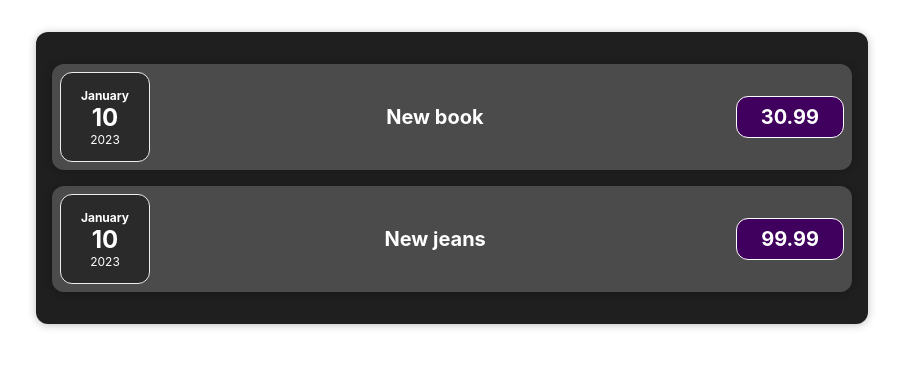
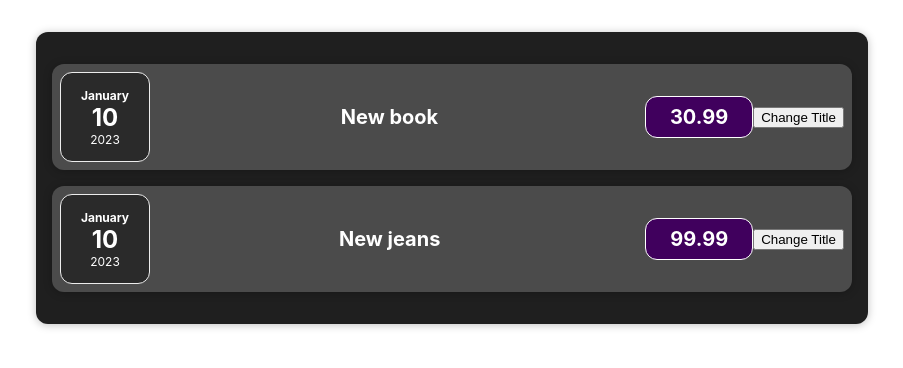
Before and after one commit to Schattsch/expenses2, a React (Create React App) app: page / in a window 1280 px wide. Shown: the top 368 px of the page, without its empty margins (188-1091 px from the left). Built offline with nearby package versions, Linux system fonts and the light colour scheme.

Commit message:
useState hook

```diff
--- a/src/components/Expenses/ExpenseItem.js
+++ b/src/components/Expenses/ExpenseItem.js
@@ -1,8 +1,17 @@
+import React, { useState } from 'react';
+
 import './ExpenseItem.css'
 import ExpenseDate from "./ExpenseDate";
 import Card from "../UI/Card"
 
-function ExpenseItem(props){
+const ExpenseItem = (props) => {
+    const [title, setTitle] = useState(props.expenseData.title)
+
+    const clickHandler = () => {
+        setTitle('Updated!')
+        console.log(title)
+    }
+
     return (
         <Card className="expense-item">
             <ExpenseDate date={props.expenseData.date}></ExpenseDate>
@@ -10,6 +19,7 @@
                 <h2>{props.expenseData.title}</h2>
                 <div className="expense-item__price">{props.expenseData.price}</div>
             </div>
+            <button onClick={clickHandler}>Change Title</button>
         </Card>
     )
 }
```
